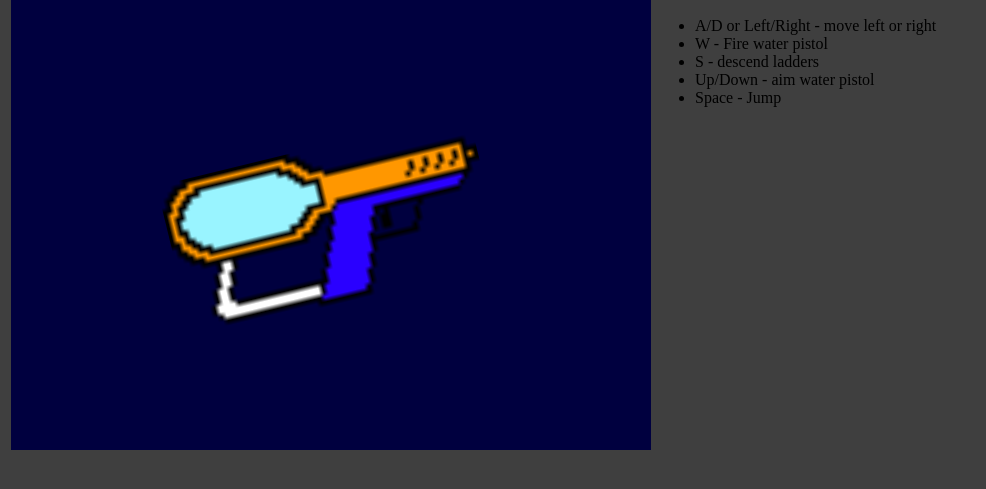
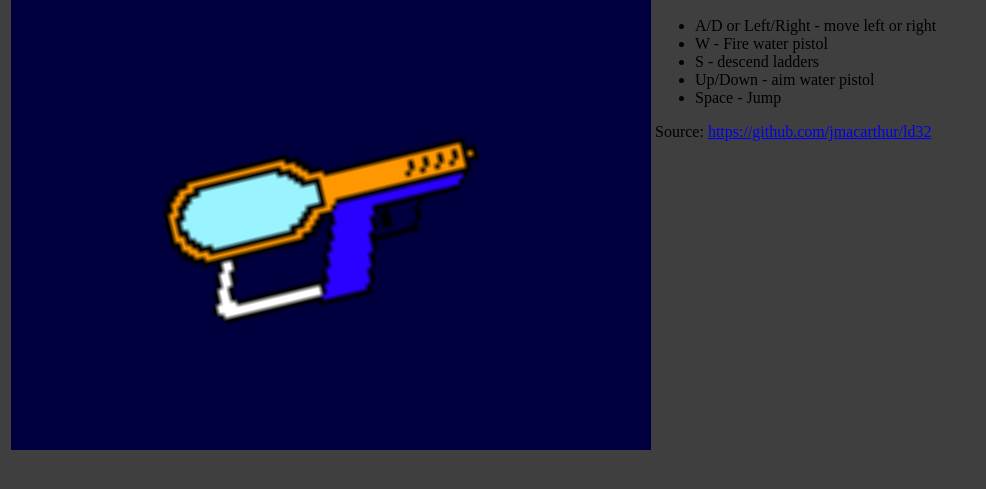
Before and after one commit to jmacarthur/ld32, a plain HTML site: page index.html in a window 1280 px wide. Shown: the part 41-530 px from the top of the page, without its empty margins (0-986 px from the left). Drawn offline with Linux system fonts and the light colour scheme.

Commit message:
Add github link to index.html

```diff
--- a/index.html
+++ b/index.html
@@ -15,6 +15,7 @@
 <li>Up/Down - aim water pistol
 <li>Space - Jump
 </ul>
+Source: <a href="https://github.com/jmacarthur/ld32">https://github.com/jmacarthur/ld32</a>
 <script type = "text/javascript" src="loop.js"></script>
 </body>
 </html>
```
